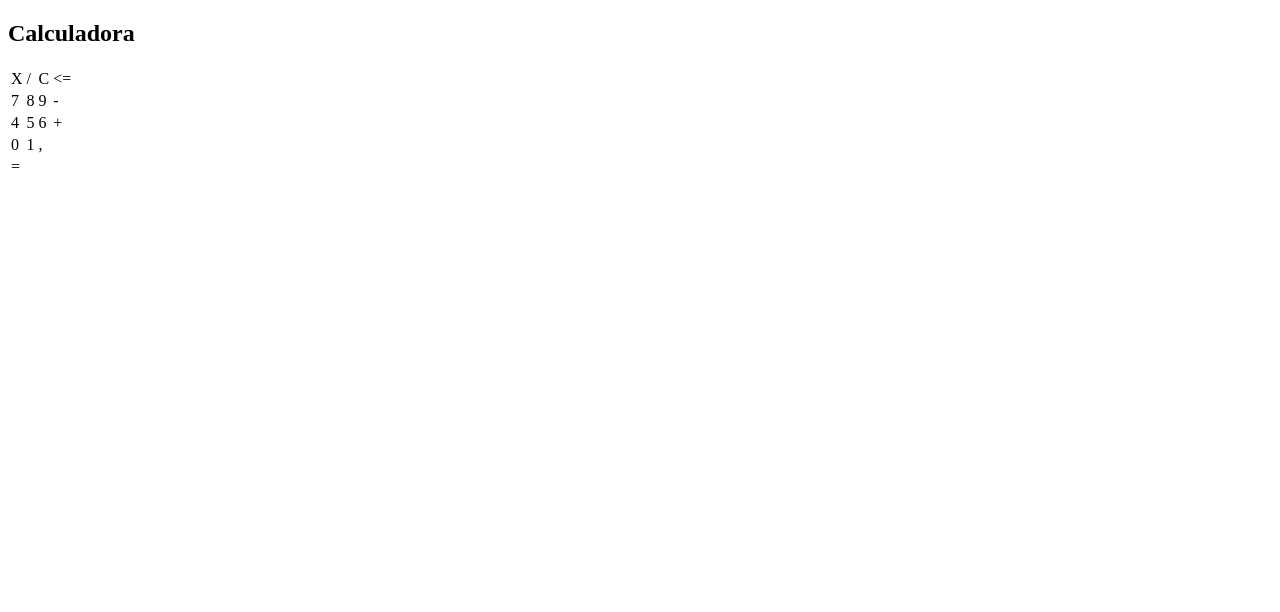
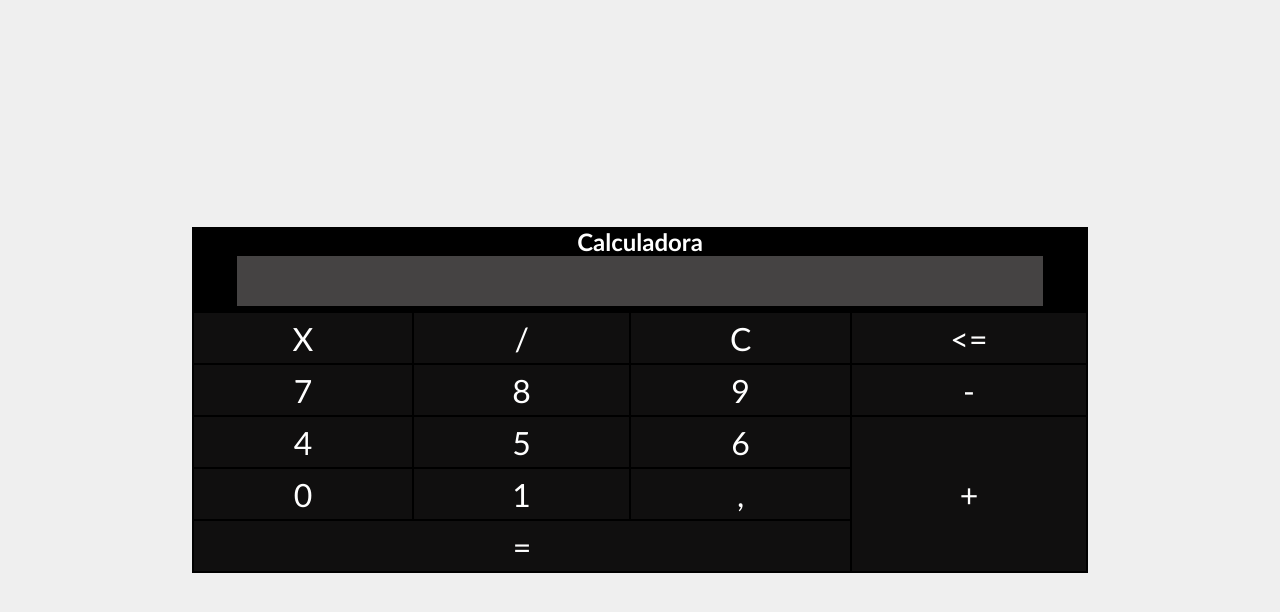
Before and after one commit to GustavoCuerva/CalculadoraJS, a plain HTML site: page index.html in a window 1280 px wide. Drawn offline with Linux system fonts and the light colour scheme.

Commit message:
Estilizando a página

```diff
--- a/index.html
+++ b/index.html
@@ -33,7 +33,7 @@
                 <td class="bt">4</td>
                 <td class="bt">5</td>
                 <td class="bt">6</td>
-                <td class="bt">+</td>
+                <td class="bt" rowspan="3">+</td>
             </tr>
             <tr>
                 <td class="bt">0</td>
@@ -41,7 +41,7 @@
                 <td class="bt">,</td>
             </tr>
             <tr>
-                <td class="bt">=</td>
+                <td class="bt" colspan="3">=</td>
             </tr>
         </table>
 
--- a/style.css
+++ b/style.css
@@ -0,0 +1,48 @@
+*{
+    margin: 0;
+    padding: 0;
+    font-family: 'Gill Sans', 'Gill Sans MT', Calibri, 'Trebuchet MS', sans-serif;
+}
+
+body{
+    background-color:rgba(0, 0, 0, 0.062);
+}
+
+.calculadora{
+    position: absolute;
+    text-align: center;
+    background-color: black;
+    top: 50%;
+    left: 50%;
+    transform: translate(-50%, -50%);
+    width: 70%;
+    color: white;
+}
+
+.campo{
+    text-align: right;
+    height: 50px;
+    width: 90%;
+    background-color: rgba(177, 174, 174, 0.39);
+    margin: auto;
+    margin-bottom: 5px;
+}
+
+tr{
+    width: 100%;
+}
+
+.bt{
+    font-size: 200%;
+    height: 50px;
+    width: 1%;
+    background-color: rgba(41, 40, 40, 0.39);
+    color: white;
+}
+
+.bt:hover{
+    transition: 0.3s;
+    background-color: rgb(255, 255, 255);
+    color: black;
+    cursor: pointer;
+}
```
